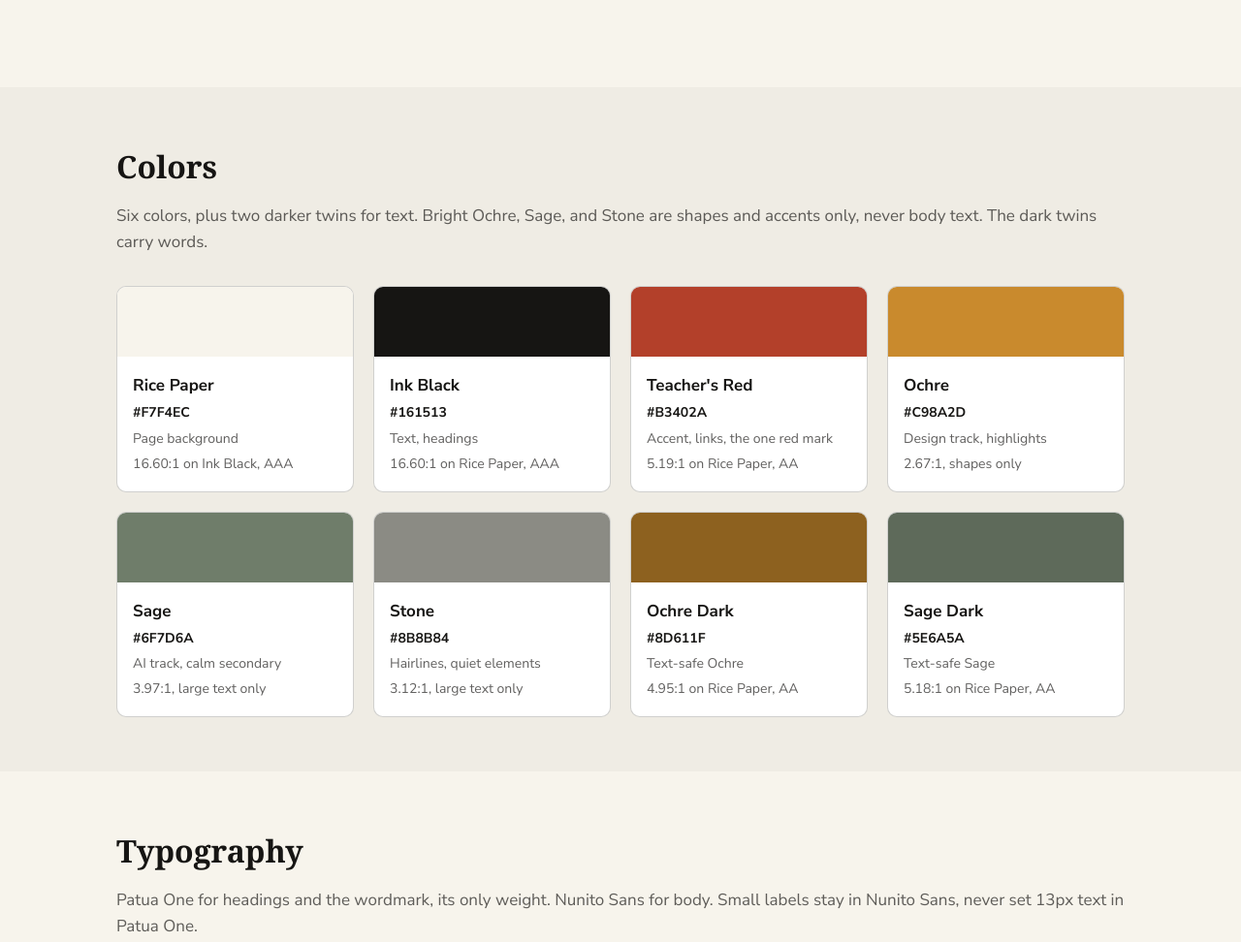
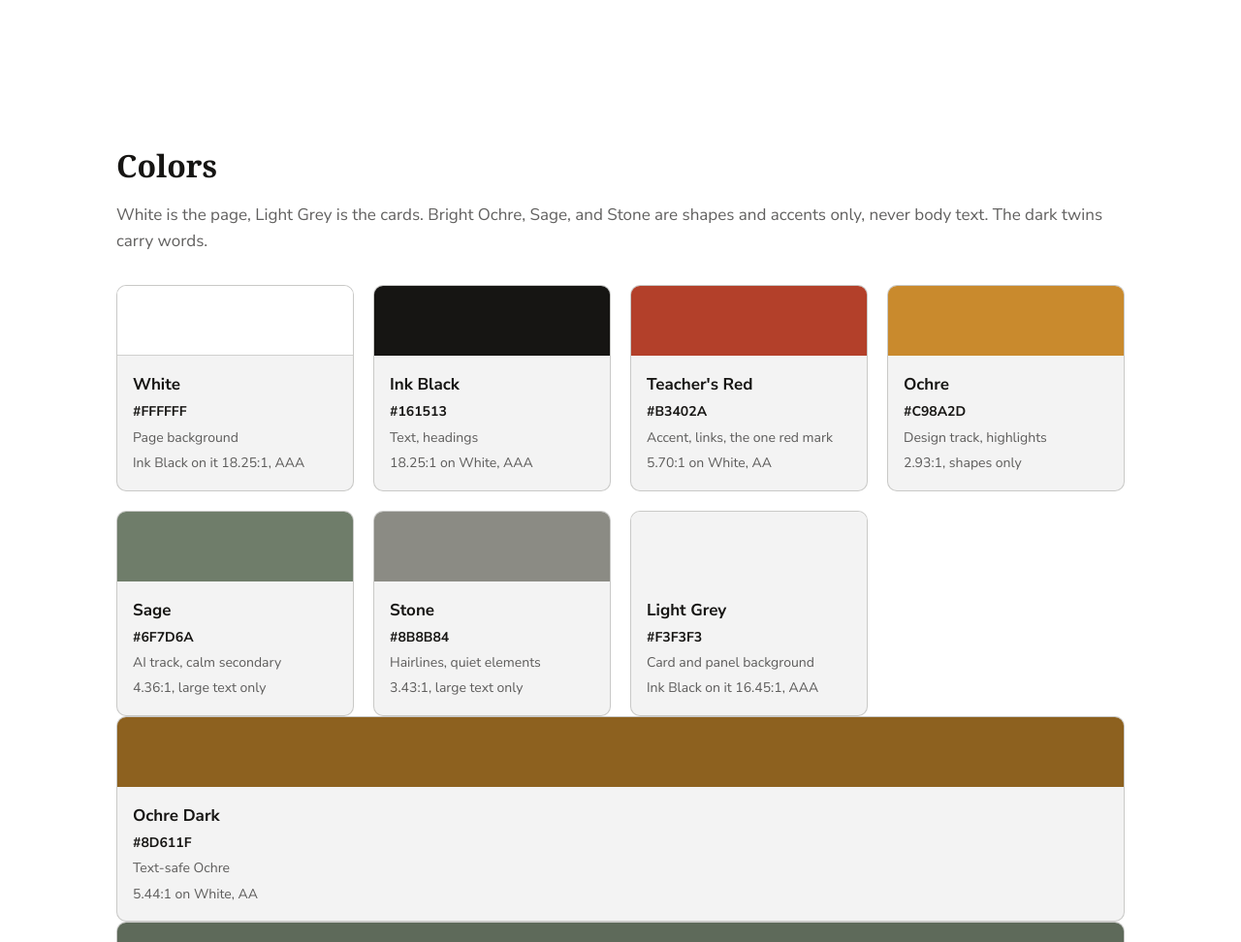
Before and after one commit to longster/synsei, a plain HTML site: page design/index.html in a window 1280 px wide. Shown: the part 1624-2596 px from the top of the page at 97% size. Drawn offline with Linux system fonts and the light colour scheme; a web font is replaced by a local one.

Commit message:
White page and light grey cards from Homvesta reference, sticky nav, no header border

```diff
--- a/design.css
+++ b/design.css
@@ -82,13 +82,13 @@
 .tokens code {
   font-family: ui-monospace, "SF Mono", Menlo, Consolas, monospace;
   font-size: 14px;
-  background: var(--tint);
+  background: var(--card);
   padding: 2px 6px;
   border-radius: 4px;
 }
 
 .design-note {
-  background: var(--tint);
+  background: var(--card);
   border-radius: 10px;
   padding: 24px;
 }
--- a/design/index.html
+++ b/design/index.html
@@ -8,8 +8,8 @@
 <link rel="preconnect" href="https://fonts.googleapis.com">
 <link rel="preconnect" href="https://fonts.gstatic.com" crossorigin>
 <link href="https://fonts.googleapis.com/css2?family=Patua+One&family=Nunito+Sans:wght@400;600;700&display=swap" rel="stylesheet">
-<link rel="stylesheet" href="../styles.css?v=5">
-<link rel="stylesheet" href="../design.css?v=3">
+<link rel="stylesheet" href="../styles.css?v=6">
+<link rel="stylesheet" href="../design.css?v=4">
 <link rel="icon" type="image/svg+xml" href="../synsei-icon.svg">
 <script async src="https://www.googletagmanager.com/gtm.js?id=GTM-TKNXQMXL"></script>
 <script>
@@ -88,18 +88,18 @@
     </div>
   </section>
 
-  <section id="colors" class="section tint">
+  <section id="colors" class="section">
     <div class="wrap">
       <h2>Colors</h2>
-      <p class="section-intro">Six colors, plus two darker twins for text. Bright Ochre, Sage, and Stone are shapes and accents only, never body text. The dark twins carry words.</p>
+      <p class="section-intro">White is the page, Light Grey is the cards. Bright Ochre, Sage, and Stone are shapes and accents only, never body text. The dark twins carry words.</p>
       <div class="swatches">
         <article class="swatch">
-          <div class="chip" style="background:#f7f4ec"></div>
+          <div class="chip" style="background:#ffffff;border-bottom:1px solid var(--card-line)"></div>
           <div class="swatch-body">
-            <h3>Rice Paper</h3>
-            <p class="hex">#F7F4EC</p>
+            <h3>White</h3>
+            <p class="hex">#FFFFFF</p>
             <p>Page background</p>
-            <p>16.60:1 on Ink Black, AAA</p>
+            <p>Ink Black on it 18.25:1, AAA</p>
           </div>
         </article>
         <article class="swatch">
@@ -108,7 +108,7 @@
             <h3>Ink Black</h3>
             <p class="hex">#161513</p>
             <p>Text, headings</p>
-            <p>16.60:1 on Rice Paper, AAA</p>
+            <p>18.25:1 on White, AAA</p>
           </div>
         </article>
         <article class="swatch">
@@ -117,7 +117,7 @@
             <h3>Teacher's Red</h3>
             <p class="hex">#B3402A</p>
             <p>Accent, links, the one red mark</p>
-            <p>5.19:1 on Rice Paper, AA</p>
+            <p>5.70:1 on White, AA</p>
           </div>
         </article>
         <article class="swatch">
@@ -126,7 +126,7 @@
             <h3>Ochre</h3>
             <p class="hex">#C98A2D</p>
             <p>Design track, highlights</p>
-            <p>2.67:1, shapes only</p>
+            <p>2.93:1, shapes only</p>
           </div>
         </article>
         <article class="swatch">
@@ -135,7 +135,7 @@
             <h3>Sage</h3>
             <p class="hex">#6F7D6A</p>
             <p>AI track, calm secondary</p>
-            <p>3.97:1, large text only</p>
+            <p>4.36:1, large text only</p>
           </div>
         </article>
         <article class="swatch">
@@ -144,7 +144,18 @@
             <h3>Stone</h3>
             <p class="hex">#8B8B84</p>
             <p>Hairlines, quiet elements</p>
-            <p>3.12:1, large text only</p>
+            <p>3.43:1, large text only</p>
+          </div>
+        </article>
+        <article class="swatch">
+          <div class="chip" style="background:#f3f3f3"></div>
+          <div class="swatch-body">
+            <h3>Light Grey</h3>
+            <p class="hex">#F3F3F3</p>
+            <p>Card and panel background</p>
+            <p>Ink Black on it 16.45:1, AAA</p>
+          </div>
+        </article>
           </div>
         </article>
         <article class="swatch">
@@ -153,7 +164,7 @@
             <h3>Ochre Dark</h3>
             <p class="hex">#8D611F</p>
             <p>Text-safe Ochre</p>
-            <p>4.95:1 on Rice Paper, AA</p>
+            <p>5.44:1 on White, AA</p>
           </div>
         </article>
         <article class="swatch">
@@ -162,7 +173,7 @@
             <h3>Sage Dark</h3>
             <p class="hex">#5E6A5A</p>
             <p>Text-safe Sage</p>
-            <p>5.18:1 on Rice Paper, AA</p>
+            <p>5.70:1 on White, AA</p>
           </div>
         </article>
       </div>
@@ -188,7 +199,7 @@
     </div>
   </section>
 
-  <section id="components" class="section tint">
+  <section id="components" class="section">
     <div class="wrap">
       <h2>Components</h2>
       <p class="section-intro">One red mark per view. Buttons are Teacher's Red with white text. Track shapes: circle for Design, square for Product, triangle for AI.</p>
@@ -228,8 +239,8 @@
         <li><code>Intro</code> — muted, full container width, margin-bottom 32px</li>
         <li><code>Card border</code> — 1px Stone at 40% opacity</li>
         <li><code>Kicker</code> — Teacher's Red, bold, 13px, letter-spacing .08em, uppercase</li>
-        <li><code>Muted text</code> — Ink Black at 68% opacity, 6.07:1, passes AA</li>
-        <li><code>Section tint</code> — Stone at 8% opacity over Rice Paper</li>
+        <li><code>Muted text</code> — Ink Black at 68% opacity, 6.27:1 on white, 5.65:1 on cards, passes AA</li>
+        <li><code>Card background</code> — Light Grey #F3F3F3</li>
       </ul>
       <div class="design-note" style="margin-top:32px">
         <p><strong>Retired.</strong> Dojo terminology, the enso circle, and the hanko seal are retired. The name's sensei wordplay is the only Japanese thing about the brand.</p>
--- a/styles.css
+++ b/styles.css
@@ -1,10 +1,10 @@
 /* Synsei — built to ~/workspace/synsei/design-system.md. No build step.
-   Tokens: Rice Paper, Ink Black, Teacher's Red, Ochre, Sage, Stone.
+   Tokens: White, Light Grey, Ink Black, Teacher's Red, Ochre, Sage, Stone.
    Headings Patua One, body Nunito Sans. */
 
 :root {
-  --paper: #f7f4ec;
-  --card: #ffffff;
+  --paper: #ffffff;
+  --card: #f3f3f3;
   --ink: #161513;
   --accent: #b3402a;
   --accent-hover: #96291a;
@@ -16,7 +16,6 @@
   --line: #8b8b84;
   --card-line: rgba(139, 139, 132, 0.4);
   --muted: rgba(22, 21, 19, 0.68);
-  --tint: rgba(139, 139, 132, 0.08);
   --display: "Patua One", Georgia, "Times New Roman", serif;
   --sans: "Nunito Sans", -apple-system, BlinkMacSystemFont, "Segoe UI", Roboto, Helvetica, Arial, sans-serif;
 }
@@ -54,7 +53,9 @@ a:hover { text-decoration-thickness: 2px; }
 /* Header — wordmark is the real logo SVG, nav in Patua One */
 
 .site-header {
-  border-bottom: 1px solid var(--line);
+  position: sticky;
+  top: 0;
+  z-index: 10;
   background: var(--paper);
 }
 .header-inner {
@@ -145,7 +146,7 @@ a:hover { text-decoration-thickness: 2px; }
 /* Sections */
 
 .section { padding: 56px 0; }
-.section.tint { background: var(--tint); }
+section[id] { scroll-margin-top: 80px; }
 .section h2 {
   font-family: var(--display);
   font-size: 32px;
```
Also changed, not shown: index.html (+3 -3 lines).
